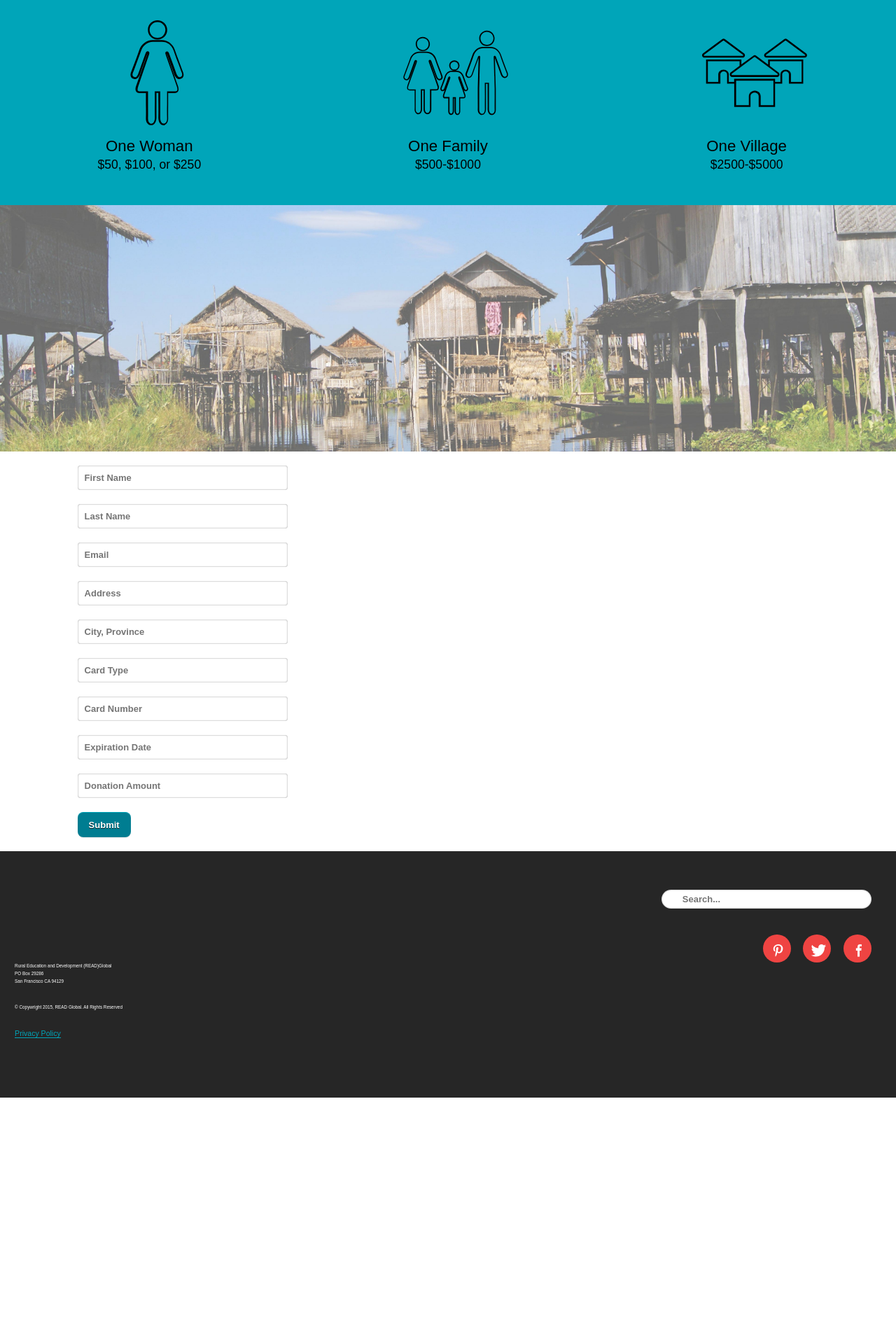
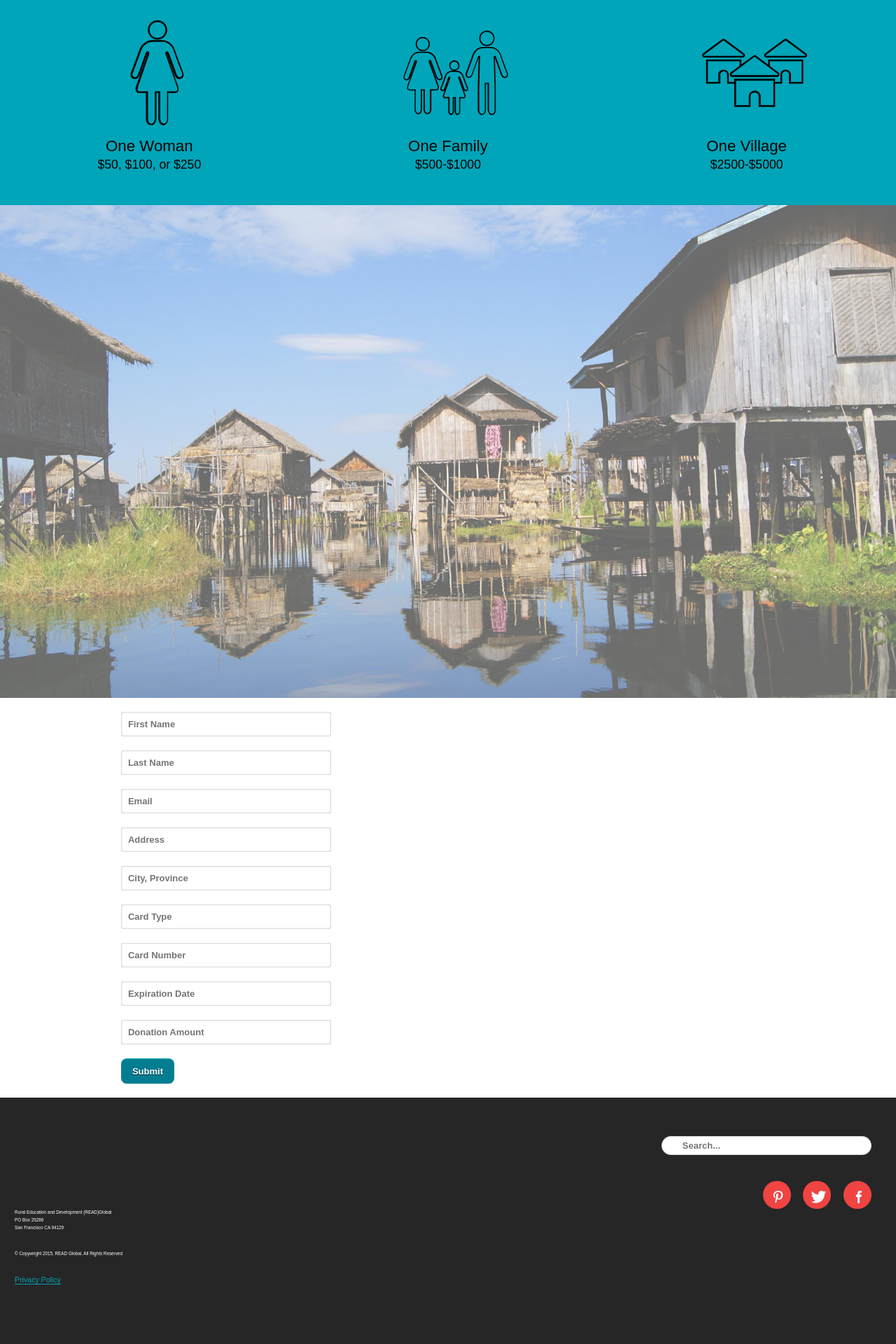
Before and after one commit to trac0040/non-for-profit, a Jekyll site: the page built from donate.html, in a window 1280 px wide. Shown: the part 1162-3082 px from the top of the page at 70% size. Built offline with Jekyll 4.4.1, drawn with Linux system fonts in a browser that asks for light colours; nearby versions of some CDN libraries; Markdown is read by kramdown in place of the engine named in the settings; before the commit the page ends 2730 px from its top, so only the background shows below that.

Commit message:
feat(scss): styleform position
style form position

```diff
--- a/css/style.css
+++ b/css/style.css
@@ -3015,35 +3015,34 @@ body.noscript .slide-menu {
 
 /* line 851, /Users/shelleybabij/Documents/Web/semester 5/non-for-profit/scss/components/main */
 .donate-img {
-  z-index: 1;
   position: relative;
   padding: 1em;
-  padding-bottom: 5em;
-  height: 20em;
+  height: 40em;
+  z-index: 1;
   background: url("../images/form-bg.jpg") no-repeat center center;
   background-size: cover;
   display: block; }
 
 @media only screen and (min-width: 40em) {
-  /* line 870, /Users/shelleybabij/Documents/Web/semester 5/non-for-profit/scss/components/main */
+  /* line 869, /Users/shelleybabij/Documents/Web/semester 5/non-for-profit/scss/components/main */
   .donate-icon {
     margin-left: 33%; }
  }
 
-/* line 878, /Users/shelleybabij/Documents/Web/semester 5/non-for-profit/scss/components/main */
+/* line 877, /Users/shelleybabij/Documents/Web/semester 5/non-for-profit/scss/components/main */
 .donate-form {
-  float: left;
+  float: none;
   margin-left: 7%;
   position: relative;
   z-index: 100; }
 
-/* line 885, /Users/shelleybabij/Documents/Web/semester 5/non-for-profit/scss/components/main */
+/* line 884, /Users/shelleybabij/Documents/Web/semester 5/non-for-profit/scss/components/main */
 input:focus {
   box-shadow: 0 0 3000px 3000px rgba(0, 165, 185, 0.3);
   position: relative;
   z-index: 99999; }
 
-/* line 892, /Users/shelleybabij/Documents/Web/semester 5/non-for-profit/scss/components/main */
+/* line 891, /Users/shelleybabij/Documents/Web/semester 5/non-for-profit/scss/components/main */
 input {
   font-size: 21px;
   font-weight: bold;
@@ -3057,7 +3056,7 @@ input {
   border-radius: 4px;
   box-shadow: inset 0 0 2px rgba(0, 0, 0, 0.5); }
 
-/* line 906, /Users/shelleybabij/Documents/Web/semester 5/non-for-profit/scss/components/main */
+/* line 905, /Users/shelleybabij/Documents/Web/semester 5/non-for-profit/scss/components/main */
 .button {
   border-top: 1px solid #00A5B9;
   background: #007d91;
@@ -3071,7 +3070,7 @@ input {
   vertical-align: middle;
   width: auto; }
 
-/* line 928, /Users/shelleybabij/Documents/Web/semester 5/non-for-profit/scss/components/main */
+/* line 927, /Users/shelleybabij/Documents/Web/semester 5/non-for-profit/scss/components/main */
 .button:hover {
   border-top-color: #EF4442;
   background: #ffffff;
@@ -3079,7 +3078,7 @@ input {
   text-shadow: none;
   cursor: pointer; }
 
-/* line 935, /Users/shelleybabij/Documents/Web/semester 5/non-for-profit/scss/components/main */
+/* line 934, /Users/shelleybabij/Documents/Web/semester 5/non-for-profit/scss/components/main */
 .button:active {
   border-top-color: #ffffff;
   background: #ffffff; }
```
Also changed, not shown: scss/components/_main.scss (+3 -4 lines).
